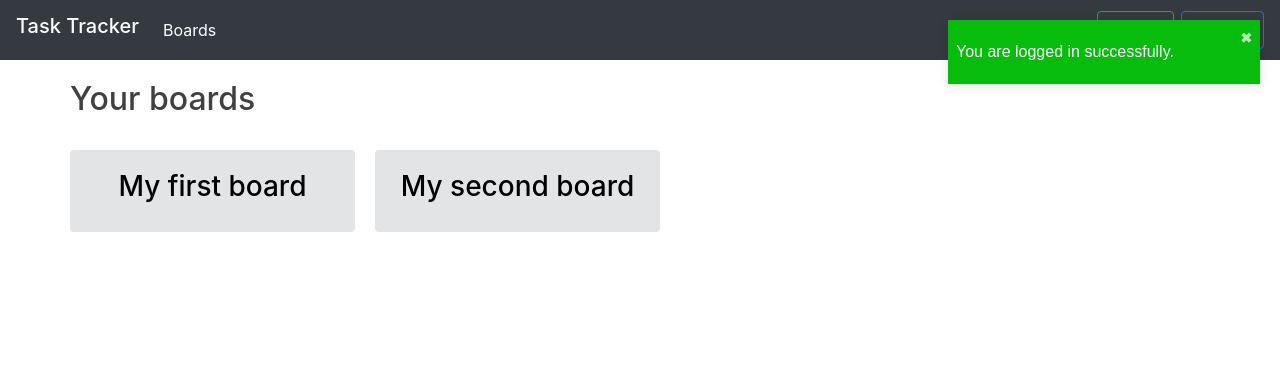
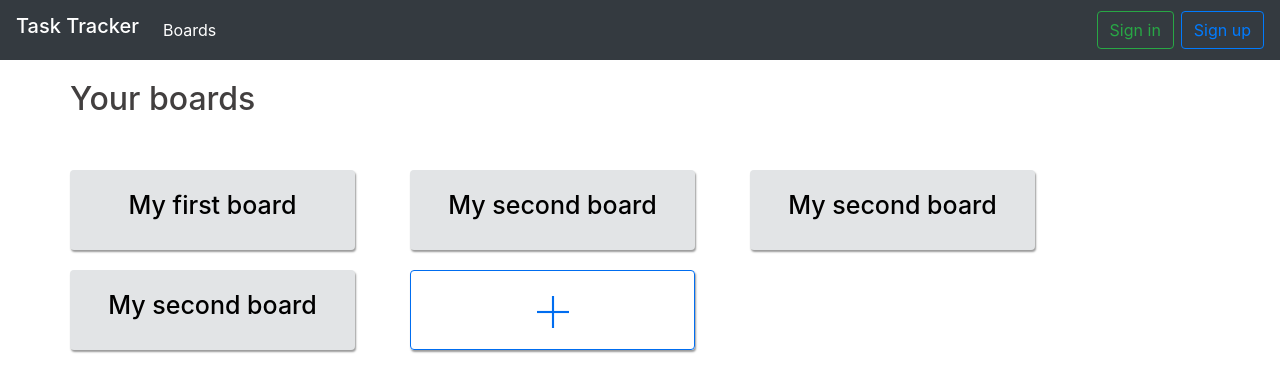
Before and after one commit to Vladimir-Kuchinskiy/Task-Tracker, a React (Create React App) app: page /boards in a window 1280 px wide. Shown: the top 392 px of the page. Built offline with nearby package versions, Linux system fonts and the light colour scheme; the HTML template or start-up script is replaced by a standard one.

Commit message:
adds ability to create a board by clicking on a plus button and to edit a board on context menu on existing board

```diff
--- a/src/App.js
+++ b/src/App.js
@@ -1,11 +1,11 @@
 import React, { Component } from "react";
 import { Route, Switch, Redirect } from "react-router-dom";
 import { ToastContainer } from "react-toastify";
-import LoginForm from "./components/loginForm";
+import LoginForm from "./components/forms/loginForm";
+import RegisterForm from "./components/forms/registerForm";
 import Logout from "./components/logout";
 import Board from "./components/board";
 import Boards from "./components/boards";
-import RegisterForm from "./components/registerForm";
 import NotFound from "./components/notFound";
 import NavBar from "./components/navBar";
 import "react-toastify/dist/ReactToastify.css";
--- /dev/null
+++ b/src/components/addBoard.jsx
@@ -0,0 +1,55 @@
+import React, { Component } from "react";
+import NewBoardForm from "./forms/newBoardForm";
+
+class AddBoard extends Component {
+  state = {
+    mouseOver: false,
+    addClicked: false
+  };
+  toggleMouse = () => {
+    this.setState({ ...this.state, mouseOver: !this.state.mouseOver });
+  };
+  toggleClick = () => {
+    this.setState({ ...this.state, addClicked: !this.state.addClicked });
+  };
+  handleSubmit = (e, data) => {
+    e.preventDefault();
+    if (data.board.title === "") {
+      return;
+    }
+    this.props.onSubmit(data);
+    this.handleClose();
+  };
+  handleClose = () => {
+    this.setState({ mouseOver: false, addClicked: false });
+  };
+  plusImage = () => {
+    return this.state.mouseOver ? "plus-white.png" : "plus.png";
+  };
+  render() {
+    return (
+      <React.Fragment>
+        {this.state.addClicked ? (
+          <NewBoardForm
+            onSubmit={this.handleSubmit}
+            onClose={this.handleClose}
+          />
+        ) : (
+          <div
+            className="col-3 add-board"
+            onMouseOver={this.toggleMouse}
+            onMouseOut={this.toggleMouse}
+            onClick={this.toggleClick}
+          >
+            <img
+              alt="Add Board..."
+              src={require("../images/" + this.plusImage())}
+            />
+          </div>
+        )}
+      </React.Fragment>
+    );
+  }
+}
+
+export default AddBoard;
--- a/src/components/board.jsx
+++ b/src/components/board.jsx
@@ -82,7 +82,7 @@ class Board extends Component {
     const lists = this.state.lists;
     const listsOrder = this.state.listsOrder;
     if (list.id === "new") {
-      list.id = Math.floor(Math.random() * 10 + 1).toString() + "-list";
+      list.id = Math.floor(Math.random() * 100 + 1).toString() + "-list";
       lists[list.id] = list;
       listsOrder.push(list.id);
       this.setState({
@@ -103,7 +103,7 @@ class Board extends Component {
     const cards = this.state.cards;
     if (card.id === "new") {
       const lists = this.state.lists;
-      card.id = Math.floor(Math.random() * 10 + 1).toString() + "-card";
+      card.id = Math.floor(Math.random() * 100 + 1).toString() + "-card";
       cards[card.id] = card;
       lists[list.id].cardIds.push(card.id);
       this.setState({
--- a/src/components/boardItem.jsx
+++ b/src/components/boardItem.jsx
@@ -1,12 +1,57 @@
-import React from "react";
+import React, { Component } from "react";
 import { Link } from "react-router-dom";
+import EditForm from "./forms/editForm";
 
-const BoardItem = ({ board }) => {
-  return (
-    <Link to={`/boards/${board.id}`} className="col-3 board-item">
-      <h3>{board.title}</h3>
-    </Link>
-  );
-};
+class BoardItem extends Component {
+  state = {
+    editClicked: false,
+    data: { ...this.props.data }
+  };
+  toggleEdit = e => {
+    e.preventDefault();
+    if (this.state.data.board.title === "") return;
+    this.setState({ ...this.state, editClicked: !this.state.editClicked });
+  };
+  handleClick = e => {
+    if (this.state.editClicked) e.preventDefault();
+  };
+  handleChange = ({ currentTarget }) => {
+    const { data } = this.state;
+    data.board.title = currentTarget.value;
+    this.setState({ ...this.state, data: data });
+  };
+  handleSubmit = e => {
+    e.preventDefault();
+    const { id, title } = this.state.data.board;
+    if (title === "") {
+      document.getElementById(id).focus();
+      return;
+    }
+    this.props.onSubmit(this.state.data);
+    this.setState({ ...this.state, editClicked: !this.state.editClicked });
+  };
+  render() {
+    const { data, editClicked } = this.state;
+    return (
+      <Link
+        to={`/boards/${data.board.id}`}
+        className="col-3 board-item"
+        onClick={this.handleClick}
+        onContextMenu={this.toggleEdit}
+      >
+        {editClicked ? (
+          <EditForm
+            onSubmit={this.handleSubmit}
+            data={data.board}
+            onChange={this.handleChange}
+            value="title"
+          />
+        ) : (
+          <h3>{data.board.title}</h3>
+        )}
+      </Link>
+    );
+  }
+}
 
 export default BoardItem;
--- a/src/components/boards.jsx
+++ b/src/components/boards.jsx
@@ -1,22 +1,48 @@
 import React, { Component } from "react";
-import { toast } from "react-toastify";
+// import { toast } from "react-toastify";
 import initialData from "../initialData";
 import BoardItem from "./boardItem";
+import AddBoard from "./addBoard";
 
 class Boards extends Component {
   state = initialData;
 
+  onEdit = data => {
+    const boards = this.state.boards;
+    const boardIds = this.state.boardIds;
+    boards[data.id] = data;
+    this.setState({ ...this.state, boards: boards, boardIds: boardIds });
+  };
+
+  handleSubmit = data => {
+    const boards = this.state.boards;
+    const boardIds = this.state.boardIds;
+    if (data.board.id === "new") {
+      data.board.id = "board-" + Math.floor(Math.random() * 100 + 1).toString();
+      boardIds.push(data.board.id);
+    }
+    boards[data.board.id] = data;
+    this.setState({ ...this.state, boards: boards, boardIds: boardIds });
+  };
+
   render() {
     const { boardIds, boards } = this.state;
-    toast.success("You are logged in successfully.");
+    // toast.success("You are logged in successfully.");
     return (
       <div className="container boards">
         <h2 className="row">Your boards</h2>
         <br />
         <div className="row">
           {boardIds.map(boardId => {
-            return <BoardItem board={boards[boardId].board} key={boardId} />;
+            return (
+              <BoardItem
+                data={boards[boardId]}
+                key={boardId}
+                onSubmit={this.handleSubmit}
+              />
+            );
           })}
+          <AddBoard onSubmit={this.handleSubmit} />
         </div>
       </div>
     );
--- /dev/null
+++ b/src/components/forms/newBoardForm.jsx
@@ -0,0 +1,48 @@
+import React, { Component } from "react";
+import Button from "../common/button";
+
+class NewBoardForm extends Component {
+  state = {
+    data: {
+      board: { id: "new", title: "" },
+      cards: {},
+      lists: {},
+      listsOrder: []
+    }
+  };
+  componentDidMount() {
+    document.getElementById("board-" + this.state.data.id).focus();
+  }
+  handleChange = ({ currentTarget: input }) => {
+    const data = { ...this.state.data };
+    data.board.title = input.value;
+    this.setState({ data });
+  };
+  render() {
+    const { data } = this.state;
+    const { onClose, onSubmit } = this.props;
+    return (
+      <div className="create-board-from col-3">
+        <form onSubmit={e => onSubmit(e, data)}>
+          <div className="form-group">
+            <input
+              className="form-control"
+              type="text"
+              value={data.title}
+              onChange={this.handleChange}
+              id={"board-" + data.id}
+            />
+          </div>
+          <input type="submit" className="btn btn-success pull-left" />
+          <Button
+            onClick={onClose}
+            title="Close"
+            classes="btn btn-danger pull-right"
+          />
+        </form>
+      </div>
+    );
+  }
+}
+
+export default NewBoardForm;
--- a/src/index.css
+++ b/src/index.css
@@ -129,18 +129,53 @@ ul::-webkit-scrollbar-thumb:hover {
 .board-item {
   color: #000;
   border-radius: 4px;
+  margin-top: 20px;
+  width: 240px;
+  height: 80px;
   background-color: #e2e4e6;
   text-align: center;
   padding: 20px 0;
+  box-shadow: 1px 2px 2px rgba(0, 0, 0, 0.4);
 }
 .board-item:not(:last-child) {
-  margin-right: 20px;
+  margin-right: 55px;
 }
 .board-item:hover {
   text-decoration: none;
   color: #000;
   background-color: #c4c6c7;
 }
+.board-item h3 {
+  font-size: 25px;
+  white-space: nowrap;
+  overflow: hidden;
+  text-overflow: ellipsis;
+}
 .boards {
   margin-top: 20px;
 }
+.add-board {
+  width: 240px;
+  height: 80px;
+  border: 1px solid rgb(0, 109, 240);
+  border-radius: 4px;
+  margin-top: 20px;
+  box-shadow: 1px 2px 2px rgba(0, 0, 0, 0.4);
+  text-align: center;
+  padding: 20px 0;
+  padding-top: 25px;
+}
+
+.add-board:hover {
+  cursor: pointer;
+  background-color: rgb(0, 109, 240);
+}
+
+.create-board-from {
+  margin-top: 22px;
+  box-shadow: 1px 2px 2px rgba(0, 0, 0, 0.4);
+  padding: 20px 0;
+  color: #000;
+  border-radius: 4px;
+  background-color: #e2e4e6;
+}
--- a/src/initialData.js
+++ b/src/initialData.js
@@ -57,7 +57,47 @@ const initialData = {
         "lists-3": {
           id: "lists-3",
           title: "To do",
-          cardIds: ["card-1", "card-2", "card-3", "card-4"]
+          cardIds: ["card-5", "card-6", "card-6", "card-8"]
+        },
+        "list-4": {
+          id: "list-4",
+          title: "In Progress",
+          cardIds: []
+        }
+      },
+      listsOrder: ["lists-3", "list-4"]
+    },
+    "board-3": {
+      board: {
+        id: "board-3",
+        title: "My second board"
+      },
+      cards: {},
+      lists: {
+        "lists-3": {
+          id: "lists-3",
+          title: "To do",
+          cardIds: []
+        },
+        "list-4": {
+          id: "list-4",
+          title: "In Progress",
+          cardIds: []
+        }
+      },
+      listsOrder: ["lists-3", "list-4"]
+    },
+    "board-4": {
+      board: {
+        id: "board-4",
+        title: "My second board"
+      },
+      cards: {},
+      lists: {
+        "lists-3": {
+          id: "lists-3",
+          title: "To do",
+          cardIds: []
         },
         "list-4": {
           id: "list-4",
@@ -68,6 +108,6 @@ const initialData = {
       listsOrder: ["lists-3", "list-4"]
     }
   },
-  boardIds: ["board-1", "board-2"]
+  boardIds: ["board-1", "board-2", "board-3", "board-4"]
 };
 export default initialData;
```
Also changed, not shown: src/components/forms/loginForm.jsx (renamed from src/components/registerForm.jsx, +16 -19 lines), src/components/forms/registerForm.jsx (renamed from src/components/loginForm.jsx, +19 -16 lines), src/images/plus-white.png (added), src/images/plus.png (added).
